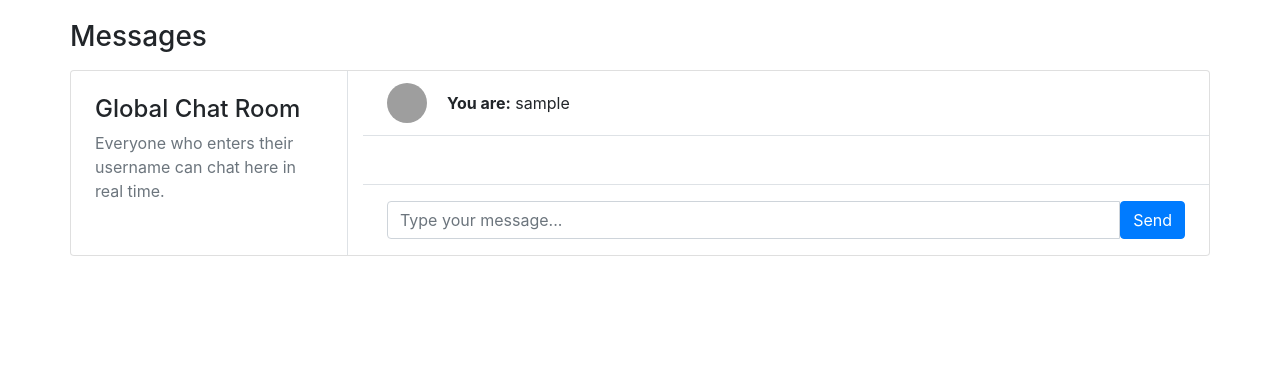
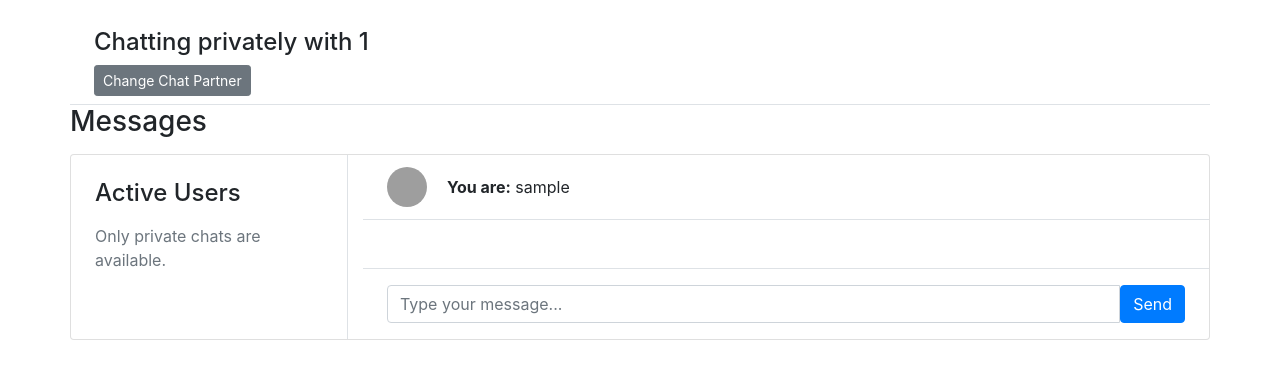
Before and after one commit to heckintosh/quantum-gcc, a Flask app: page /chat in a window 1280 px wide. Shown: the top 379 px of the page. Run offline with Flask 3, Linux system fonts and the light colour scheme; the visitor is signed in with stand-in values (Sample User, id 1); some libraries are stand-ins or nearby versions; grey boxes are pictures that could not be loaded.

Commit message:
add private chat

```diff
--- a/app.py
+++ b/app.py
@@ -1,66 +1,129 @@
 from flask import Flask, render_template, request, redirect, url_for, session, flash
-from flask_socketio import SocketIO, send
+from flask_socketio import SocketIO, emit
 import time
 
 app = Flask(__name__)
-# Replace with a more secure secret key for production
 app.config['SECRET_KEY'] = 'secretkey'
 socketio = SocketIO(app)
 
-MAX_USERNAME_LENGTH = 16  # define your desired max length here
+MAX_USERNAME_LENGTH = 16  # define maximum username length
+
+# Global dictionary mapping Socket.IO session IDs to usernames
+active_users = {}
 
 @app.route('/', methods=['GET', 'POST'])
 def index():
     """
     Landing page where users enter a username.
+    After a valid username is submitted, redirect to the partner selection screen.
     """
     if request.method == 'POST':
-        username = request.form.get('username')  # get form data
+        username = request.form.get('username')
         if username:
-            # Check length
             if len(username) > MAX_USERNAME_LENGTH:
                 flash(f"Username must be at most {MAX_USERNAME_LENGTH} characters long.")
                 return redirect(url_for('index'))
             else:
-                # if okay, proceed
                 session['username'] = username
-                return redirect(url_for('chat'))
+                print(session['username'])
+                # Clear any previously set chat target
+                session.pop('target', None)
+                return redirect(url_for('select'))
         else:
             flash("Username cannot be empty.")
             return redirect(url_for('index'))
     return render_template('index.html')
 
+@app.route('/select')
+def select():
+    """
+    Screen for selecting a chat partner.
+    The active users (excluding yourself) are shown; you must select one to chat with.
+    """
+    if 'username' not in session:
+        return redirect(url_for('index'))
+    return render_template('select.html', username=session['username'])
+
+@app.route('/set_target', methods=['POST'])
+def set_target():
+    """
+    Receives the selected chat partner and stores it in the session.
+    Redirects to the chat interface.
+    """
+    if 'username' not in session:
+        return redirect(url_for('index'))
+    target = request.form.get('target')
+    if not target:
+        flash("You must select a chat partner.")
+        return redirect(url_for('select'))
+    session['target'] = target
+    return redirect(url_for('chat'))
+
 @app.route('/chat')
 def chat():
     """
-    Chat page - requires a username from the session.
-    If no username is found, redirect to index.
+    Chat page. Displays a header indicating a private chat with the chosen user.
     """
-    if 'username' not in session:
+    if 'username' not in session or 'target' not in session:
         return redirect(url_for('index'))
-    return render_template('chat.html', username=session['username'])
+    return render_template('chat.html', username=session['username'], target=session['target'])
 
-@socketio.on('chat_message')
-def handle_chat_message(data):
+def update_active_users():
+    """Broadcast the list of active users to all connected clients."""
+    users = list(active_users.values())
+    socketio.emit('active_users', users)
+
+@socketio.on('connect')
+def handle_connect():
+    username = session.get('username')
+    if username:
+        active_users[request.sid] = username
+        update_active_users()
+
+@socketio.on('disconnect')
+def handle_disconnect():
+    if request.sid in active_users:
+        del active_users[request.sid]
+        update_active_users()
+
+@socketio.on('private_message')
+def handle_private_message(data):
     """
-    Expects data in the form:
-    {
-      'username': '...',
+    Expected data: {
+      'target': 'target_username',
       'message': '...'
     }
-    Broadcasts this to all clients.
+    Sends the message only to the target user and echoes it to the sender.
     """
-    username = data.get('username')
+    target_username = data.get('target')
     message = data.get('message')
-    timestamp = time.strftime('%I:%M %p')  # e.g. "09:15 PM"
+    sender_username = active_users.get(request.sid, 'Anonymous')
+    timestamp = time.strftime('%I:%M %p')
 
-    # We can add a timestamp on the server side, so all clients see the same time.
-    data['timestamp'] = timestamp
-    print(f"{username} ({timestamp}): {message}")
+    # Find the target user's Socket.IO session ID.
+    target_sid = None
+    for sid, user in active_users.items():
+        if user == target_username:
+            target_sid = sid
+            break
 
-    # Broadcast the message to all connected clients
-    send(data, broadcast=True)
+    if target_sid:
+        # Send the private message to the target client.
+        emit('private_message', {
+            'username': sender_username,
+            'message': message,
+            'timestamp': timestamp
+        }, to=target_sid)
+        # Also echo the message to the sender.
+        emit('private_message', {
+            'username': sender_username,
+            'message': message,
+            'timestamp': timestamp,
+            'to': target_username
+        }, to=request.sid)
+    else:
+        # Send an error back if the target is offline.
+        emit('error_message', {'error': 'User not found or offline.'}, to=request.sid)
 
 if __name__ == '__main__':
-    # Run the SocketIO server
     socketio.run(app, host='0.0.0.0', port=12345, debug=True)
--- a/templates/chat.html
+++ b/templates/chat.html
@@ -2,7 +2,7 @@
 <html lang="en">
 <head>
   <meta charset="UTF-8" />
-  <title>Group Chat</title>
+  <title>Private Chat</title>
   <!-- Bootstrap CSS -->
   <link rel="stylesheet" href="https://maxcdn.bootstrapcdn.com/bootstrap/4.5.2/css/bootstrap.min.css">
   <!-- Chat CSS -->
@@ -11,16 +11,20 @@
 <body>
 <main class="content">
   <div class="container p-0">
+    <div class="py-2 px-4 border-bottom">
+      <h4>Chatting privately with {{ target }}</h4>
+      <a href="{{ url_for('select') }}" class="btn btn-sm btn-secondary">Change Chat Partner</a>
+    </div>
     <h1 class="h3 mb-3">Messages</h1>
-
     <div class="card">
       <div class="row g-0">
-        <!-- Sidebar (optional) -->
+        <!-- Sidebar: Active Users List (optional) -->
         <div class="col-12 col-lg-5 col-xl-3 border-right">
           <div class="p-4">
-            <h4>Global Chat Room</h4>
+            <h4>Active Users</h4>
+            <ul id="activeUserList" class="list-unstyled"></ul>
             <p class="text-muted mb-0">
-              Everyone who enters their username can chat here in real time.
+              Only private chats are available.
             </p>
           </div>
           <hr class="d-block d-lg-none mt-1 mb-0">
@@ -30,7 +34,6 @@
           <div class="py-2 px-4 border-bottom d-none d-lg-block">
             <div class="d-flex align-items-center py-1">
               <div class="position-relative">
-                <!-- Optional: Show the user's avatar or initial -->
                 <img
                   src="https://bootdey.com/img/Content/avatar/avatar1.png"
                   class="rounded-circle mr-1"
@@ -44,15 +47,9 @@
               </div>
             </div>
           </div>
-
-          <!-- Chat Messages Container -->
           <div class="position-relative">
-            <div class="chat-messages p-4" id="chatMessages">
-              <!-- Dynamic messages will appear here -->
-            </div>
+            <div class="chat-messages p-4" id="chatMessages"></div>
           </div>
-
-          <!-- Message Input -->
           <div class="flex-grow-0 py-3 px-4 border-top">
             <div class="input-group">
               <input
@@ -64,78 +61,71 @@
               <button class="btn btn-primary" id="sendButton">Send</button>
             </div>
           </div>
-
         </div>
       </div>
     </div>
   </div>
 </main>
-
 <!-- Socket.IO JavaScript (CDN) -->
 <script src="https://cdn.socket.io/4.0.0/socket.io.min.js"></script>
-
 <script>
-  // Connect to the server
   const socket = io();
-
-  // The username is provided by Flask
   const username = "{{ username }}";
-
-  // DOM elements
+  const target = "{{ target }}"; // Should be a non-empty string
   const chatMessages = document.getElementById('chatMessages');
   const messageInput = document.getElementById('messageInput');
-  const sendButton   = document.getElementById('sendButton');
+  const sendButton = document.getElementById('sendButton');
+  const activeUserList = document.getElementById('activeUserList');
 
-  // Send message to server
+  // Send message (only private messages are supported)
   sendButton.onclick = function() {
     const msg = messageInput.value.trim();
     if (msg) {
-      socket.emit('chat_message', {
-        username: username,
-        message: msg
-      });
+      socket.emit('private_message', { target: target, message: msg });
       messageInput.value = '';
     }
   };
 
-  // Press "Enter" to send message
   messageInput.addEventListener('keyup', function(event) {
     if (event.key === 'Enter') {
       sendButton.click();
     }
   });
 
-  // Listen for incoming messages (broadcast from server)
-  socket.on('message', function(data) {
-    // data should look like: { username: "...", message: "...", timestamp: "..." }
+  // Listen for incoming private messages.
+  socket.on('private_message', function(data) {
     const item = document.createElement('div');
     const isMe = (data.username === username);
-
-    // Decide left or right alignment
-    item.classList.add(isMe ? 'chat-message-right' : 'chat-message-left', 'pb-4');
-
-    // Build the HTML content
-    // We mimic the structure from the template:
     item.innerHTML = `
-      <div>
-        <img
-          src="https://bootdey.com/img/Content/avatar/${isMe ? 'avatar1.png' : 'avatar3.png'}"
-          class="rounded-circle mr-1"
-          alt="Avatar"
-          width="40"
-          height="40"
-        >
-        <div class="text-muted small text-nowrap mt-2">${data.timestamp || ''}</div>
-      </div>
-      <div class="flex-shrink-1 bg-light rounded py-2 px-3 ${isMe ? 'mr-3' : 'ml-3'}">
-        <div class="font-weight-bold mb-1">${isMe ? 'You' : data.username}</div>
-        ${data.message}
+      <div style="background-color: #ffe; padding: 5px; border-radius: 5px; margin: 5px 0;">
+        <strong>${isMe ? 'You (private)' : data.username + ' (private)'}:</strong> ${data.message}
+        <span style="font-size: small; color: gray;">${data.timestamp}</span>
       </div>
     `;
+    chatMessages.appendChild(item);
+    chatMessages.scrollTop = chatMessages.scrollHeight;
+  });
 
-    chatMessages.appendChild(item);
-    // Auto-scroll to bottom
-    chatMessages.scrollTop = chatMessages.scrollHeight;
+  // Listen for active user updates.
+  socket.on('active_users', function(users) {
+    activeUserList.innerHTML = '';
+    users.forEach(function(user) {
+      if (user === username) return;
+      const li = document.createElement('li');
+      li.textContent = user;
+      li.className = 'list-group-item';
+      li.style.cursor = 'pointer';
+      li.style.padding = '5px 0';
+      li.addEventListener('click', function() {
+        alert('To change your chat partner, please click "Change Chat Partner" at the top.');
+      });
+      activeUserList.appendChild(li);
+    });
+  });
+
+  // Listen for error messages.
+  socket.on('error_message', function(data) {
+    alert(data.error);
   });
 </script>
 </body>
```
Also changed, not shown: static/chat.css (+9 -7 lines), templates/select.html (added, +51 -0 lines), templates/index.html (line endings or trailing spaces).
